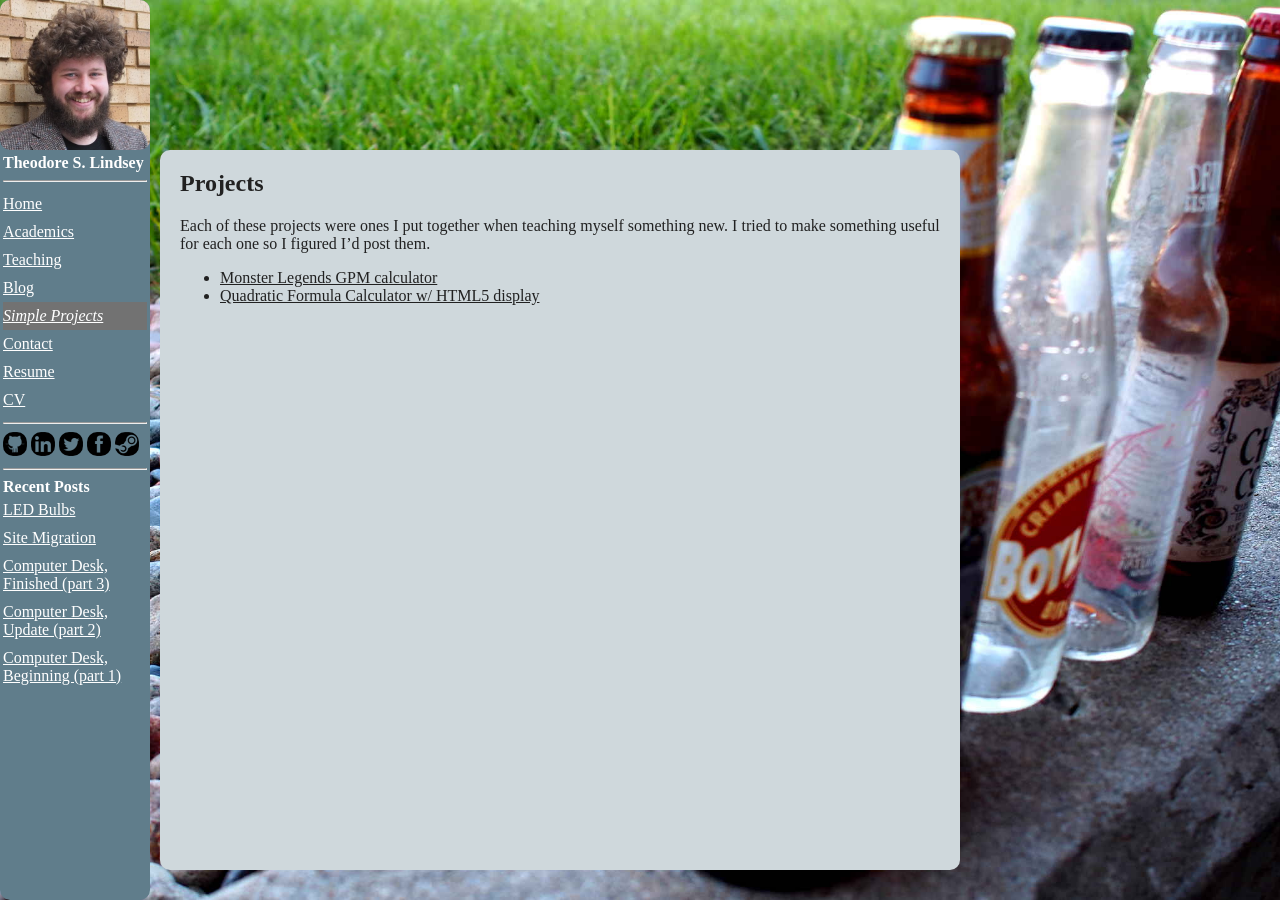
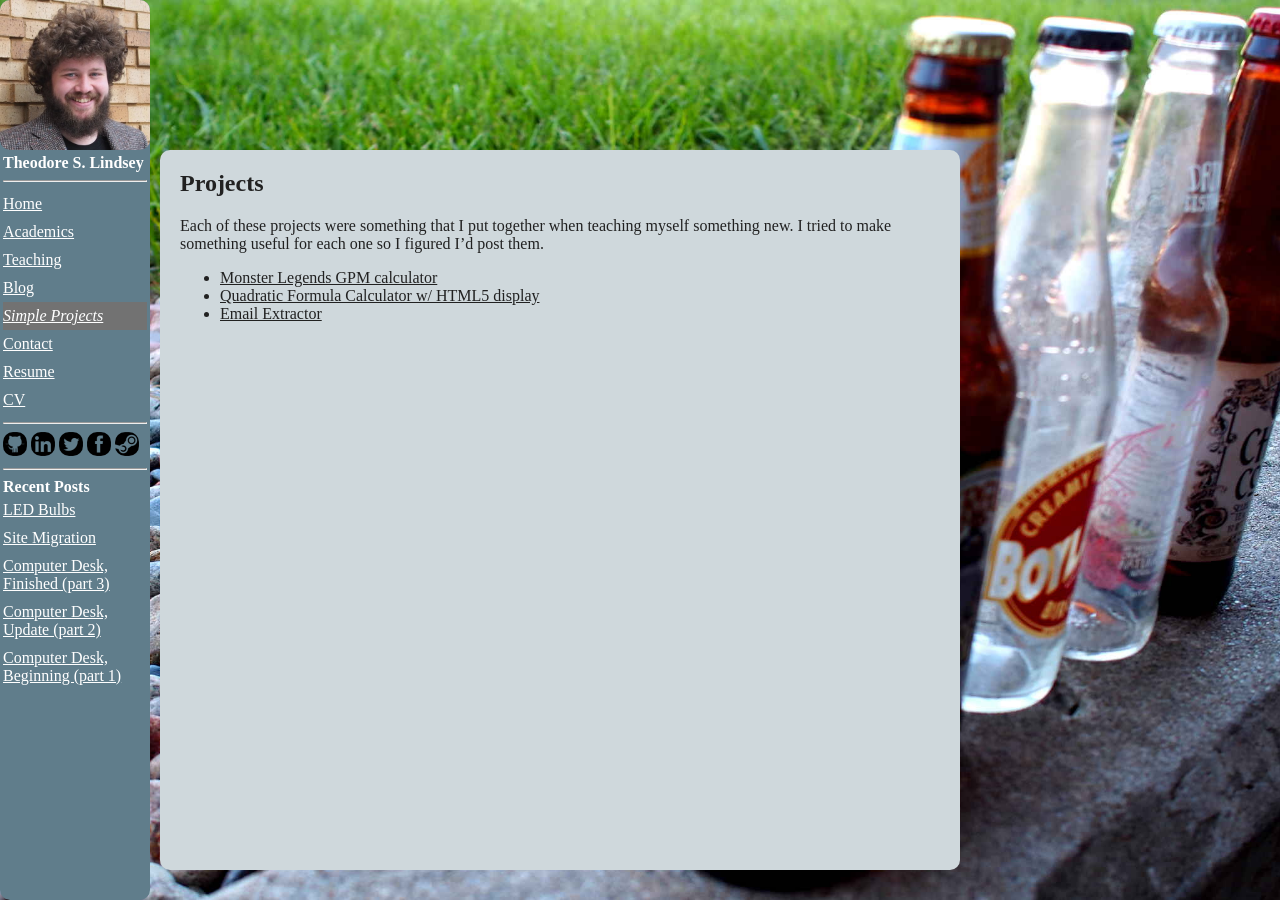
Before and after one commit to RagingRoosevelt/RagingRoosevelt.github.io, a Jekyll site: the page built from projects/index.md, in a window 1280 px wide. Built offline with Jekyll 4.4.1, drawn with Linux system fonts in a browser that asks for light colours.

Commit message:
Added email extractor project.  Updated resume and cv.

```diff
--- a/projects/index.md
+++ b/projects/index.md
@@ -7,8 +7,9 @@ last_modified_at: 2016-03-18
 
 ## Projects
 
-Each of these projects were ones I put together when teaching myself something new.  I tried to make
-something useful for each one so I figured I'd post them.
+Each of these projects were something that I put together when teaching myself something new.  I
+tried to make something useful for each one so I figured I'd post them.
 
 * [Monster Legends GPM calculator](./ML_GPM_calc.html)
 * [Quadratic Formula Calculator w/ HTML5 display](./quadratic.html)
+* [Email Extractor](./email_extractor.html)
--- a/projects/quadratic.html
+++ b/projects/quadratic.html
@@ -65,8 +65,9 @@ function quadratic() {
 
 function func(x, a, b, c) {return a*x*x + b*x + c;}
 
-function draw(a,b,c, xS, xL) {
+function draw(a, b, c, xS, xL) {
     var canvas = document.getElementById("canvas");
+
 
     if (null==canvas || !canvas.getContext) return;
 
```
Also changed, not shown: projects/email_extractor.html (added, +43 -0 lines), 2 other files.
